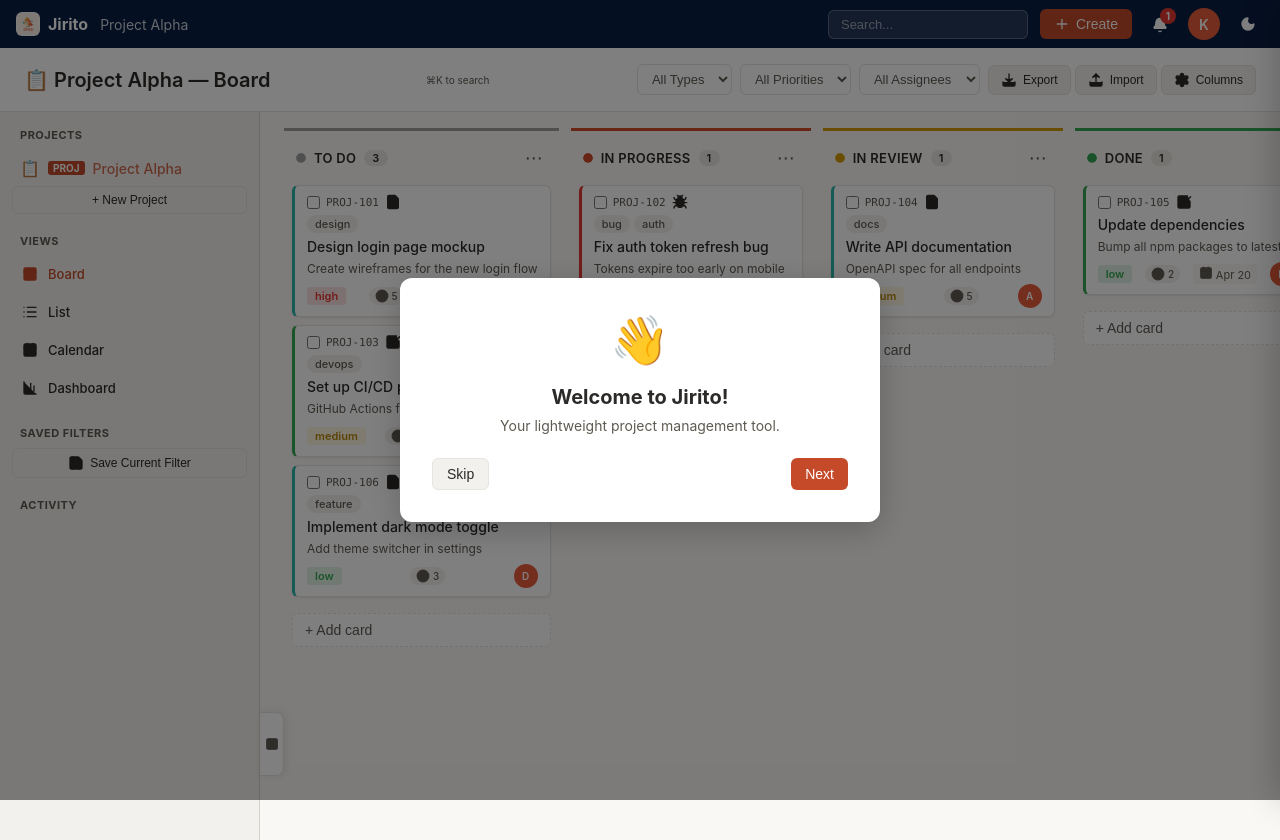
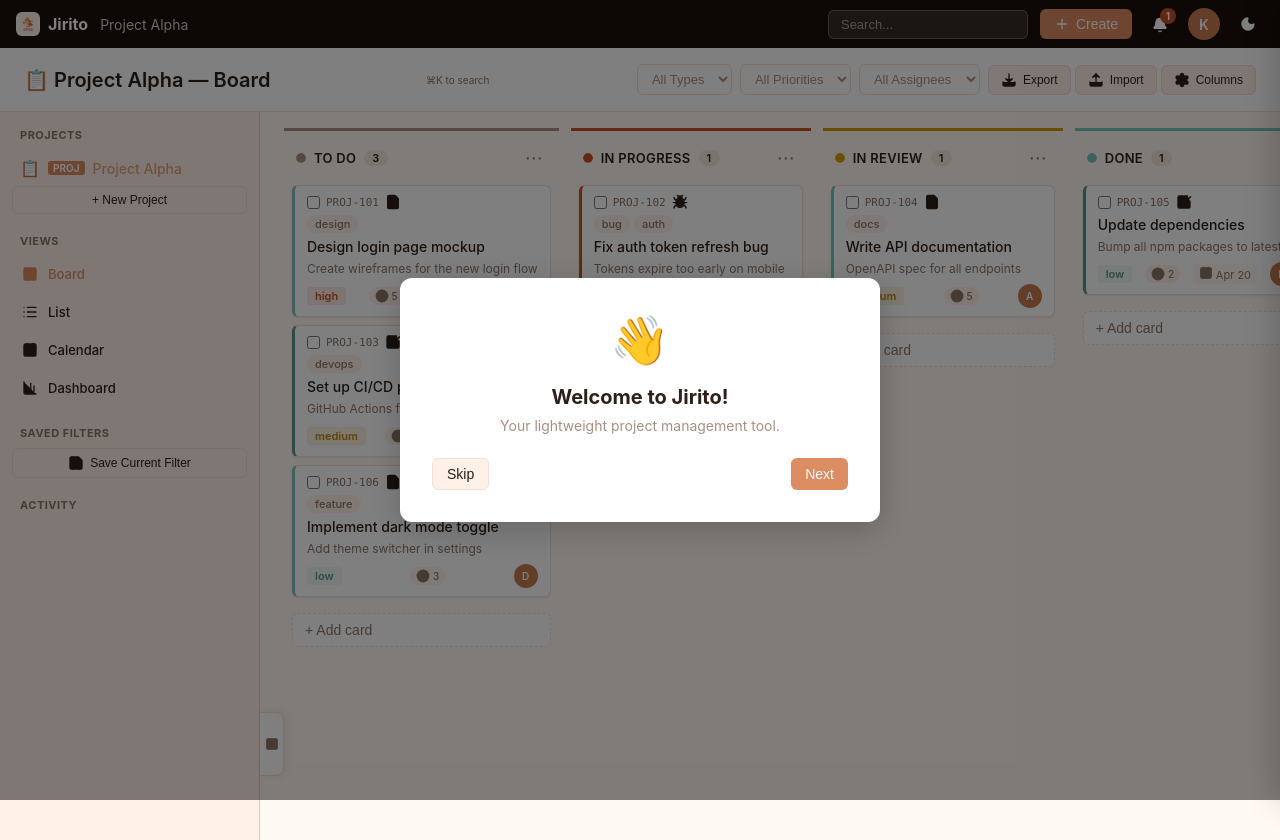
Before and after one commit to klampatech/jirito, a website: page index.html in a window 1280 px wide. Shown: the top 840 px of the page. Drawn offline with nearby package versions, Linux system fonts and the light colour scheme.

Commit message:
update color palette to warm brand colors matching Jirito logo
- Primary: #C44A2A → #DB8C61 (logo peach-orange)
- Secondary: #2BB5A8 → #79C5BB (logo teal)
- Accent: #F5C842 → #F0C8A0 (logo warm gold)
- Nav: #091E42 → #1A0F0A (warm dark brown, not blue)
- Page bg: #FAF8F5 → #FFF8F3 (warm cream)
- All neutrals shifted to warm tones
- Dark theme: blue → warm brown palette
- Status/priority colors updated to warm palette
- Card type borders updated to match new palette

```diff
--- a/styles.css
+++ b/styles.css
@@ -1,99 +1,99 @@
 /* ===== CSS Custom Properties (Light Theme) ===== */
 :root {
-  /* Brand Foundation */
-  --primary: #C44A2A;
-  --primary-hover: #A83D24;
-  --secondary: #2BB5A8;
-  --accent: #F5C842;
-
-  /* Neutrals */
-  --bg-page: #FAF8F5;
+  /* Brand Foundation (derived from Jirito logo palette) */
+  --primary: #DB8C61;
+  --primary-hover: #C87A50;
+  --secondary: #79C5BB;
+  --accent: #F0C8A0;
+
+  /* Neutrals (warm palette matching logo) */
+  --bg-page: #FFF8F3;
   --bg-card: #FFFFFF;
-  --bg-sidebar: #F3F1EE;
-  --bg-nav: #091E42;
-  --bg-nav-dark: #161B22;
-  --text: #2C2A28;
-  --text-muted: #5F5A52;
-  --text-secondary: #5F5A52;
-  --text-light: #5F5A52;
-  --border: #E8E4DF;
-  --border-light: #EBE7E2;
-  --border-strong: #D8D3CC;
+  --bg-sidebar: #FFF0E8;
+  --bg-nav: #1A0F0A;
+  --bg-nav-dark: #2A1E18;
+  --text: #2C2018;
+  --text-muted: #8A7568;
+  --text-secondary: #8A7568;
+  --text-light: #A89080;
+  --border: #F0E0D4;
+  --border-light: #F5E8DC;
+  --border-strong: #E0D0C0;
   --shadow: rgba(0,0,0,0.08);
   --shadow-lg: rgba(0,0,0,0.2);
 
-  /* Semantic */
-  --success: #34A853;
-  --success-bg: rgba(52,168,83,0.15);
-  --warning: #F5C842;
-  --warning-bg: rgba(245,200,66,0.15);
-  --danger: #E53935;
-  --danger-bg: rgba(229,57,53,0.15);
-  --info: #2BB5A8;
-  --info-bg: rgba(43,181,168,0.15);
-  --link: #2BB5A8;
-
-  /* Status colors */
-  --status-todo: #9E9E9E;
-  --status-inprogress: #D14A2A;
+  /* Semantic (warm palette) */
+  --success: #79C5BB;
+  --success-bg: rgba(121,197,187,0.15);
+  --warning: #D49B00;
+  --warning-bg: rgba(212,155,0,0.12);
+  --danger: #C85028;
+  --danger-bg: rgba(200,80,40,0.12);
+  --info: #79C5BB;
+  --info-bg: rgba(121,197,187,0.10);
+  --link: #DB8C61;
+
+  /* Status colors (warm palette) */
+  --status-todo: #A89080;
+  --status-inprogress: #C85028;
   --status-review: #D49B00;
-  --status-done: #34A853;
-
-  /* Priority colors */
-  --priority-high-bg: rgba(229,57,53,0.15);
-  --priority-high-text: #E53935;
-  --priority-medium-bg: rgba(245,200,66,0.15);
+  --status-done: #79C5BB;
+
+  /* Priority colors (warm palette) */
+  --priority-high-bg: rgba(200,80,40,0.12);
+  --priority-high-text: #C85028;
+  --priority-medium-bg: rgba(212,155,0,0.12);
   --priority-medium-text: #B8860B;
-  --priority-low-bg: rgba(52,168,83,0.15);
-  --priority-low-text: #34A853;
+  --priority-low-bg: rgba(121,197,187,0.12);
+  --priority-low-text: #5A968C;
 
   /* Interactive */
-  --active-bg: #F3F1EE;
-  --hover-bg: #EBE7E2;
-  --label-bg: #F3F1EE;
-  --label-text: #5F5A52;
-  --avatar-bg: #E85D3B;
-}
-
-/* ===== Dark Theme ===== */
+  --active-bg: #FFF0E8;
+  --hover-bg: #F5E8DC;
+  --label-bg: #FFF0E8;
+  --label-text: #8A7568;
+  --avatar-bg: #C87A50;
+}
+
+/* ===== Dark Theme (warm palette) ===== */
 [data-theme="dark"] {
-  --bg-page: #1B1F24;
-  --bg-card: #292E34;
-  --bg-sidebar: #24292F;
-  --bg-nav: #0D1117;
-  --text: #E6EDF3;
-  --text-muted: #8B949E;
-  --text-light: #C9D1D9;
-  --border: #30363D;
-  --border-light: #3D444D;
-  --primary: #58A6FF;
-  --primary-hover: #79B8FF;
-  --danger: #F85149;
-  --danger-bg: #3D1F28;
-  --success: #3FB950;
-  --warning: #D29922;
+  --bg-page: #1A1210;
+  --bg-card: #2A1E18;
+  --bg-sidebar: #221812;
+  --bg-nav: #0F0A08;
+  --text: #E8D5C4;
+  --text-muted: #A89080;
+  --text-light: #C4B0A0;
+  --border: #3D2A1E;
+  --border-light: #4D3A2E;
+  --primary: #DB8C61;
+  --primary-hover: #E8A078;
+  --danger: #D46A42;
+  --danger-bg: #3D1F18;
+  --success: #79C5BB;
+  --warning: #D49B00;
   --warning-bg: #3D2E00;
-  --info: #58A6FF;
-  --link: #58A6FF;
+  --info: #79C5BB;
+  --link: #DB8C61;
   --shadow: rgba(0,0,0,0.4);
   --shadow-lg: rgba(0,0,0,0.6);
-  --active-bg: #1f3a5f;
-  --hover-bg: #30363D;
-  --label-bg: #3B2E6B;
-  --label-text: #C4B5E0;
-  --priority-high-bg: #4D1F28;
-  --priority-high-text: #F85149;
-  --priority-medium-bg: #4D2E00;
-  --priority-medium-text: #D29922;
+  --active-bg: #2A1E18;
+  --hover-bg: #3D2A1E;
+  --label-bg: #3D2A1E;
+  --label-text: #C4B0A0;
+  --priority-high-bg: #3D1F18;
+  --priority-high-text: #D46A42;
+  --priority-medium-bg: #3D2E00;
+  --priority-medium-text: #D49B00;
   --priority-low-bg: #1A3D2E;
-  --priority-low-text: #3FB950;
-  --status-todo: #6B778C;
-  --status-inprogress: #58A6FF;
-  --status-review: #D29922;
-  --status-done: #3FB950;
-  --avatar-bg: #1f6fbb;
-  --success-bg: rgba(63,185,80,0.15);
-  --info-bg: rgba(88,166,255,0.15);
+  --priority-low-text: #79C5BB;
+  --status-todo: #A89080;
+  --status-inprogress: #D46A42;
+  --status-review: #D49B00;
+  --status-done: #79C5BB;
+  --avatar-bg: #C87A50;
+  --success-bg: rgba(121,197,187,0.15);
+  --info-bg: rgba(121,197,187,0.10);
 }
 
 *, *::before, *::after { box-sizing: border-box; margin: 0; padding: 0; }
@@ -597,16 +597,16 @@
   box-shadow: 0 1px 2px var(--shadow);
   transition: box-shadow 0.15s, transform 0.15s, background 0.3s, border-color 0.3s;
 }
-/* Type-based left border accent */
-.issue-card[data-type="story"] { border-left: 3px solid #2BB5A8; }
-.issue-card[data-type="bug"] { border-left: 3px solid #E53935; }
-.issue-card[data-type="task"] { border-left: 3px solid #34A853; }
-.issue-card[data-type="epic"] { border-left: 3px solid #F5C842; }
+/* Type-based left border accent (warm palette) */
+.issue-card[data-type="story"] { border-left: 3px solid #79C5BB; }
+.issue-card[data-type="bug"] { border-left: 3px solid #C85028; }
+.issue-card[data-type="task"] { border-left: 3px solid #5A968C; }
+.issue-card[data-type="epic"] { border-left: 3px solid #D49B00; }
 /* Dark mode type borders */
-[data-theme="dark"] .issue-card[data-type="story"] { border-left-color: #58A6FF; }
-[data-theme="dark"] .issue-card[data-type="bug"] { border-left-color: #F85149; }
-[data-theme="dark"] .issue-card[data-type="task"] { border-left-color: #3FB950; }
-[data-theme="dark"] .issue-card[data-type="epic"] { border-left-color: #D29922; }
+[data-theme="dark"] .issue-card[data-type="story"] { border-left-color: #79C5BB; }
+[data-theme="dark"] .issue-card[data-type="bug"] { border-left-color: #D46A42; }
+[data-theme="dark"] .issue-card[data-type="task"] { border-left-color: #79C5BB; }
+[data-theme="dark"] .issue-card[data-type="epic"] { border-left-color: #D49B00; }
 .issue-card:hover { box-shadow: 0 2px 8px var(--shadow); }
 .issue-card.dragging { opacity: 0.5; transform: rotate(2deg); }
 .issue-card-header {
@@ -870,7 +870,7 @@
 [data-theme="dark"] .priority-low { background: var(--priority-low-bg); color: var(--priority-low-text); }
 [data-theme="dark"] .list-row:hover { background: var(--hover-bg); }
 [data-theme="dark"] .project-item.active { background: var(--active-bg); color: var(--primary); }
-[data-theme="dark"] .project-item.active .project-key { background: var(--primary); color: #0D1117; } /* keep dark-mode override */
+[data-theme="dark"] .project-item.active .project-key { background: var(--primary); color: #1A1210; }
 [data-theme="dark"] .view-item.active { background: var(--active-bg); color: var(--primary); }
 [data-theme="dark"] .view-item.active .view-icon { color: var(--primary); }
 [data-theme="dark"] .theme-toggle { color: #E6EDF3; }
@@ -998,7 +998,7 @@
 }
 [data-theme="dark"] .toast-undo button {
   background: var(--primary) !important;
-  color: #0D1117 !important;
+  color: #1A1210 !important;
 }
 
 /* Modal overlay in dark mode */
```
